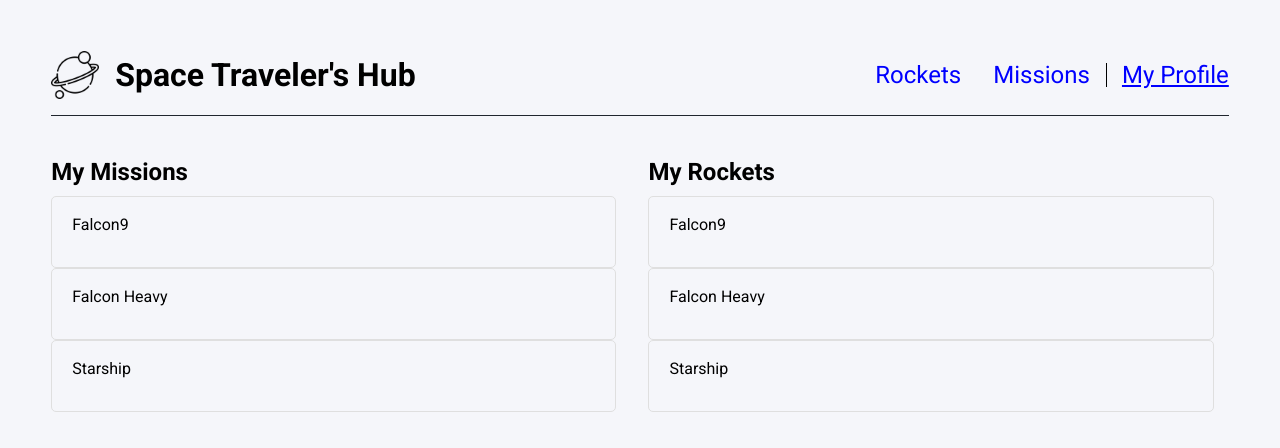
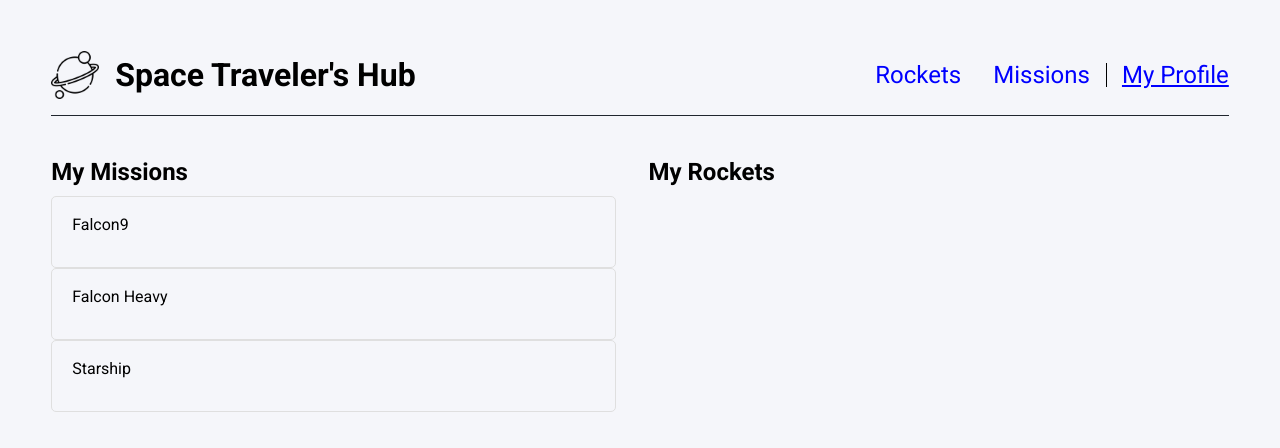
Before and after one commit to dgcuenca/spaces-travelers--hub, a React (Create React App) app: page /my-profile in a window 1280 px wide. Shown: the top 448 px of the page. Built offline with nearby package versions, Linux system fonts and the light colour scheme.

Commit message:
Show reserved rocket dynamically.

```diff
--- a/src/pages/Profile.jsx
+++ b/src/pages/Profile.jsx
@@ -1,7 +1,11 @@
 import React from 'react';
+import { useSelector } from 'react-redux';
+import { reservedRockets } from '../features/rockets/rockets.slice';
 import styles from './Profile.module.scss';
 
-const Profile = () => (
+const Profile = () => {
+  const rockets = useSelector(reservedRockets);
+  return (
     <div className={styles.profile}>
       <div className={styles.profile__wrapper}>
         <h2 className={styles.profile__title}>My Missions</h2>
@@ -14,12 +18,18 @@ const Profile = () => (
       <div className={styles.profile__wrapper}>
         <h2 className={styles.profile__title}>My Rockets</h2>
         <ul className={styles.profile__items}>
-        <li className={styles.profile__item}>Falcon9</li>
-        <li className={styles.profile__item}>Falcon Heavy</li>
-        <li className={styles.profile__item}>Starship</li>
+          {rockets.map((rocket) => (
+            <li
+              className={styles.profile__item}
+              key={rocket.id}
+            >
+              {rocket.name}
+            </li>
+          ))}
         </ul>
       </div>
     </div>
   );
+};
 
 export default Profile;
```
Lines whose indentation alone changed are shown as unchanged.
